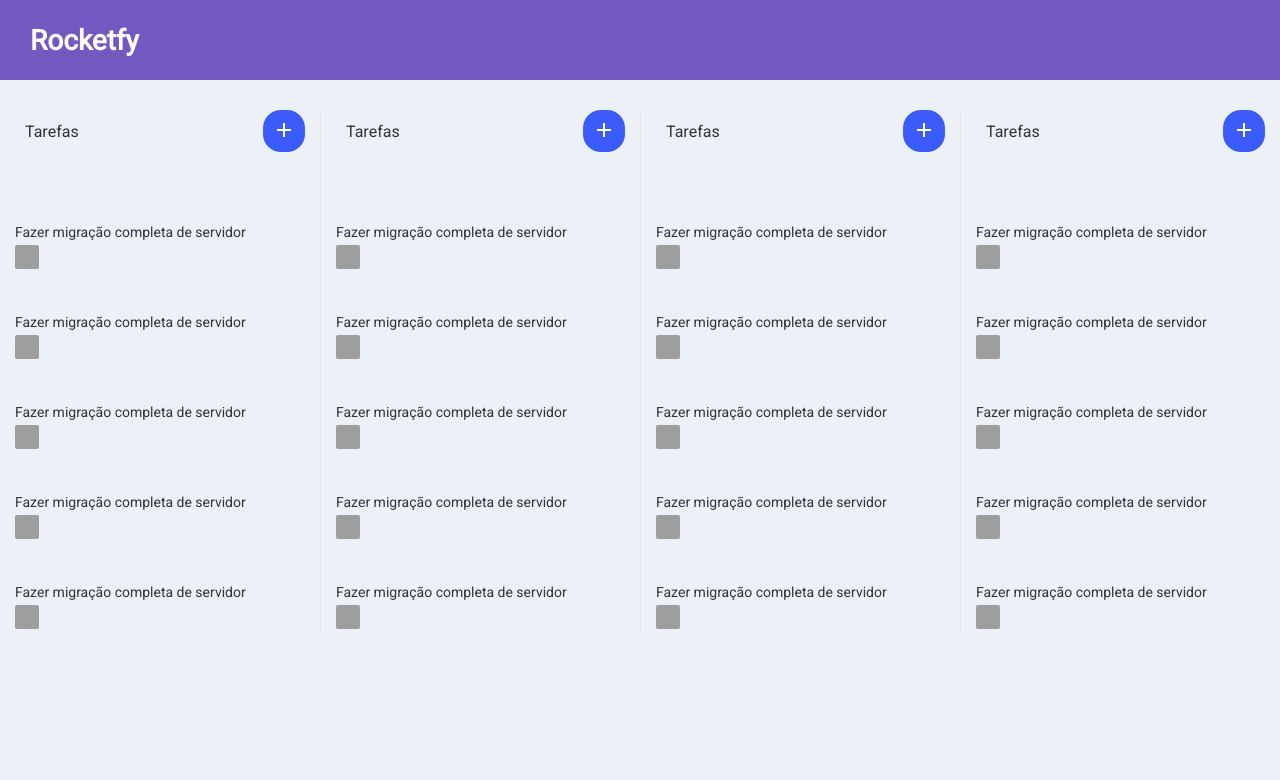
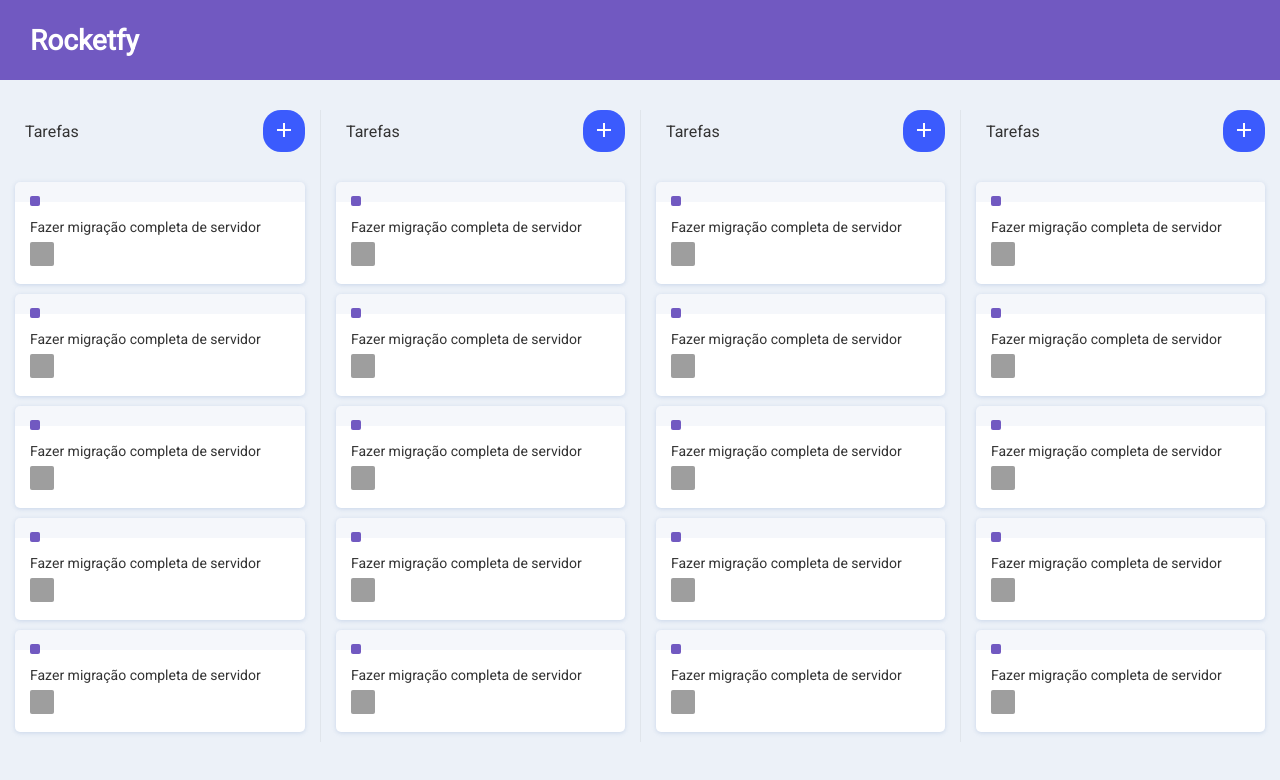
Before and after one commit to michelzaum/pipefy-clone, a React (Create React App) app: page / in a window 1280 px wide. Shown: the top 780 px of the page. Built offline with nearby package versions, Linux system fonts and the light colour scheme; grey boxes are pictures that could not be loaded; the HTML template or start-up script is replaced by a standard one.

Commit message:
Estilização do componente de card

```diff
--- a/src/components/Card/styles.js
+++ b/src/components/Card/styles.js
@@ -1,14 +1,37 @@
 import styled from 'styled-components';
 
 export const Container = styled.div`
+    position: relative;
+    background: #FFF;
+    border-radius: 5px;
+    margin-bottom: 10px;
+    padding: 15px;
+    box-shadow: 0 1px 4px 0 rgba(192, 208, 230, 0.8);
+    border-top 20px solid rgba(230, 236, 245, 0.4);
+    cursor: grab;
 
-img {
-    width: 24px;
-    height: 24px;
-    border-radius: 2px;
-    margin-top: 5px;
+    header {
+        position: absolute;
+        top: -22px;
+        left: 15px;
+    }
+
+    p {
+        font-weight: 500;
+        line-height: 20px;
+    }
+
+    img {
+        width: 24px;
+        height: 24px;
+        border-radius: 2px;
+        margin-top: 5px;
 `;
 
 export const Label = styled.span`
-
+    width: 10px;
+    height: 10px;
+    border-radius: 2px;
+    display: inline-block;
+    background: ${props => props.color};
 `;
```
